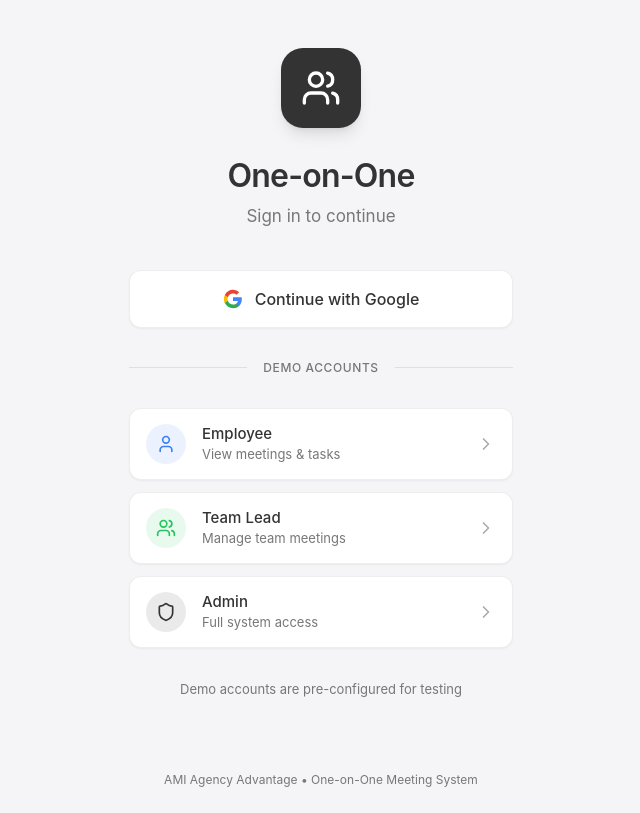
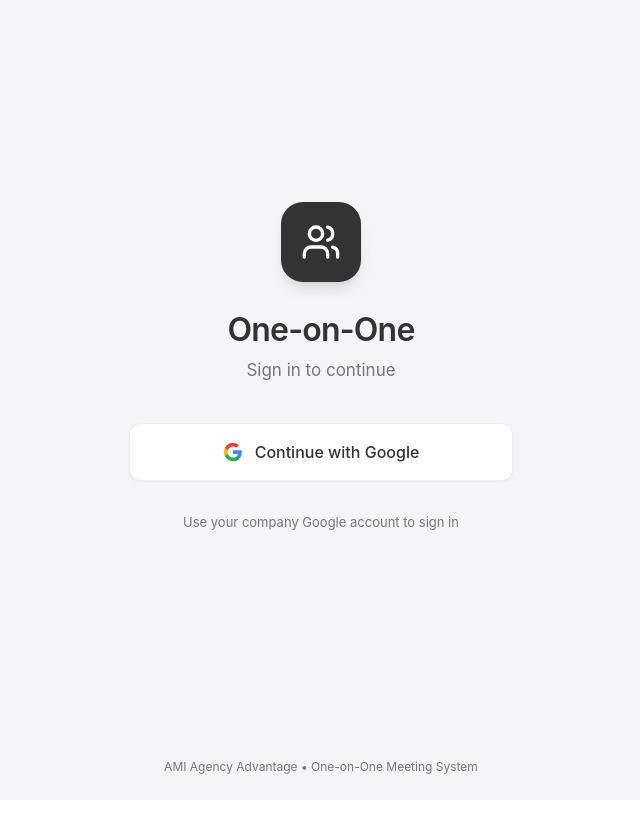
Before and after one commit to nishantrana1982/oneonone, a Next.js app: page /auth/signin in a window 1280 px wide. Shown: the whole page, without its empty margins (319-959 px from the left). Built offline with nearby package versions, Linux system fonts and the light colour scheme.

Commit message:
Remove demo accounts from login page

```diff
--- a/app/(auth)/auth/signin/page.tsx
+++ b/app/(auth)/auth/signin/page.tsx
@@ -1,39 +1,14 @@
 'use client'
 
 import { signIn } from 'next-auth/react'
-import { useSearchParams, useRouter } from 'next/navigation'
-import { useState, Suspense } from 'react'
-import { Users, ChevronRight, User, Shield, Loader2 } from 'lucide-react'
+import { useSearchParams } from 'next/navigation'
+import { Suspense } from 'react'
+import { Users, Loader2 } from 'lucide-react'
 
 function SignInContent() {
   const searchParams = useSearchParams()
-  const router = useRouter()
   const callbackUrl = searchParams.get('callbackUrl') || '/dashboard'
   const error = searchParams.get('error')
-  const [testLoading, setTestLoading] = useState<string | null>(null)
-
-  const handleTestLogin = async (role: 'EMPLOYEE' | 'REPORTER' | 'SUPER_ADMIN') => {
-    setTestLoading(role)
-    try {
-      const response = await fetch('/api/auth/test-login', {
-        method: 'POST',
-        headers: { 'Content-Type': 'application/json' },
-        body: JSON.stringify({ role }),
-      })
-
-      if (response.ok) {
-        router.push(callbackUrl)
-        router.refresh()
-      } else {
-        alert('Test login failed. Please try again.')
-      }
-    } catch (error) {
-      console.error('Test login error:', error)
-      alert('Test login failed. Please try again.')
-    } finally {
-      setTestLoading(null)
-    }
-  }
 
   return (
     <div className="min-h-screen bg-off-white dark:bg-dark-gray flex flex-col">
@@ -59,6 +34,8 @@ function SignInContent() {
               <p className="text-sm text-red-600 dark:text-red-400 text-center">
                 {error === 'AccessDenied'
                   ? 'Access denied. Please use your company email.'
+                  : error === 'OAuthAccountNotLinked'
+                  ? 'This email is already linked to another account.'
                   : 'An error occurred. Please try again.'}
               </p>
             </div>
@@ -78,81 +55,9 @@ function SignInContent() {
             Continue with Google
           </button>
 
-          {/* Divider */}
-          <div className="relative my-8">
-            <div className="absolute inset-0 flex items-center">
-              <div className="w-full border-t border-light-gray/30 dark:border-medium-gray/30" />
-            </div>
-            <div className="relative flex justify-center">
-              <span className="bg-off-white dark:bg-charcoal px-4 text-xs font-medium text-medium-gray uppercase tracking-wider">
-                Demo Accounts
-              </span>
-            </div>
-          </div>
-
-          {/* Test Login Options */}
-          <div className="space-y-3">
-            <button
-              onClick={() => handleTestLogin('EMPLOYEE')}
-              disabled={testLoading !== null}
-              className="w-full group flex items-center gap-4 bg-white dark:bg-charcoal rounded-xl px-4 py-3.5 text-left transition-all duration-200 shadow-sm hover:shadow-md border border-light-gray/20 dark:border-medium-gray/20 disabled:opacity-50"
-            >
-              <div className="w-10 h-10 rounded-full bg-blue-500/10 flex items-center justify-center">
-                <User className="w-5 h-5 text-blue-500" />
-              </div>
-              <div className="flex-1 min-w-0">
-                <p className="font-medium text-dark-gray dark:text-white text-[15px]">Employee</p>
-                <p className="text-[13px] text-medium-gray truncate">View meetings & tasks</p>
-              </div>
-              {testLoading === 'EMPLOYEE' ? (
-                <Loader2 className="w-5 h-5 text-medium-gray animate-spin" />
-              ) : (
-                <ChevronRight className="w-5 h-5 text-light-gray group-hover:text-medium-gray transition-colors" />
-              )}
-            </button>
-
-            <button
-              onClick={() => handleTestLogin('REPORTER')}
-              disabled={testLoading !== null}
-              className="w-full group flex items-center gap-4 bg-white dark:bg-charcoal rounded-xl px-4 py-3.5 text-left transition-all duration-200 shadow-sm hover:shadow-md border border-light-gray/20 dark:border-medium-gray/20 disabled:opacity-50"
-            >
-              <div className="w-10 h-10 rounded-full bg-green-500/10 flex items-center justify-center">
-                <Users className="w-5 h-5 text-green-500" />
-              </div>
-              <div className="flex-1 min-w-0">
-                <p className="font-medium text-dark-gray dark:text-white text-[15px]">Team Lead</p>
-                <p className="text-[13px] text-medium-gray truncate">Manage team meetings</p>
-              </div>
-              {testLoading === 'REPORTER' ? (
-                <Loader2 className="w-5 h-5 text-medium-gray animate-spin" />
-              ) : (
-                <ChevronRight className="w-5 h-5 text-light-gray group-hover:text-medium-gray transition-colors" />
-              )}
-            </button>
-
-            <button
-              onClick={() => handleTestLogin('SUPER_ADMIN')}
-              disabled={testLoading !== null}
-              className="w-full group flex items-center gap-4 bg-white dark:bg-charcoal rounded-xl px-4 py-3.5 text-left transition-all duration-200 shadow-sm hover:shadow-md border border-light-gray/20 dark:border-medium-gray/20 disabled:opacity-50"
-            >
-              <div className="w-10 h-10 rounded-full bg-dark-gray/10 dark:bg-white/10 flex items-center justify-center">
-                <Shield className="w-5 h-5 text-dark-gray dark:text-white" />
-              </div>
-              <div className="flex-1 min-w-0">
-                <p className="font-medium text-dark-gray dark:text-white text-[15px]">Admin</p>
-                <p className="text-[13px] text-medium-gray truncate">Full system access</p>
-              </div>
-              {testLoading === 'SUPER_ADMIN' ? (
-                <Loader2 className="w-5 h-5 text-medium-gray animate-spin" />
-              ) : (
-                <ChevronRight className="w-5 h-5 text-light-gray group-hover:text-medium-gray transition-colors" />
-              )}
-            </button>
-          </div>
-
           {/* Footer Note */}
           <p className="mt-8 text-center text-[13px] text-medium-gray">
-            Demo accounts are pre-configured for testing
+            Use your company Google account to sign in
           </p>
         </div>
       </div>
```
